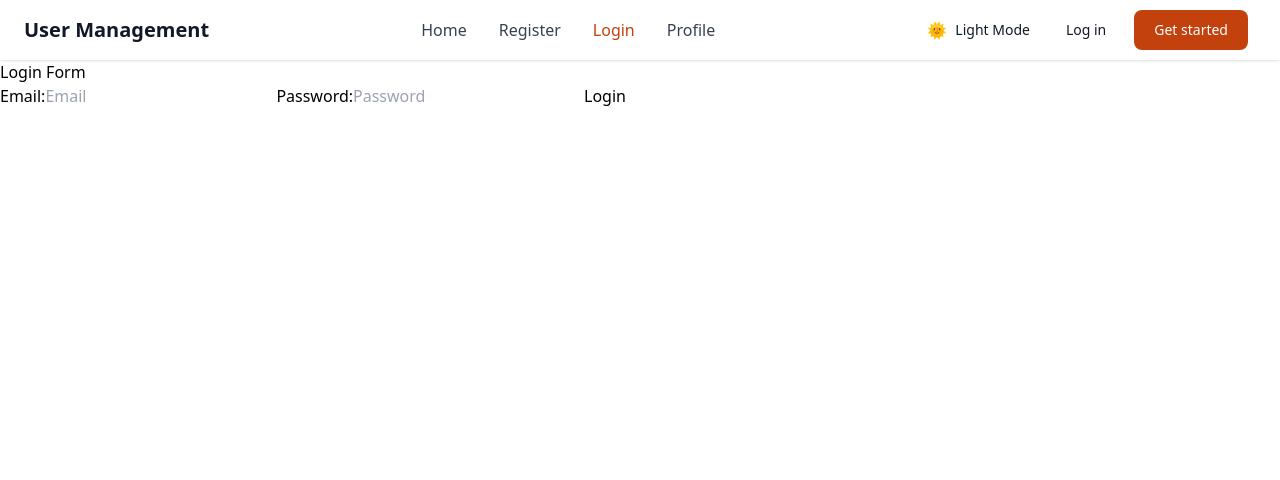
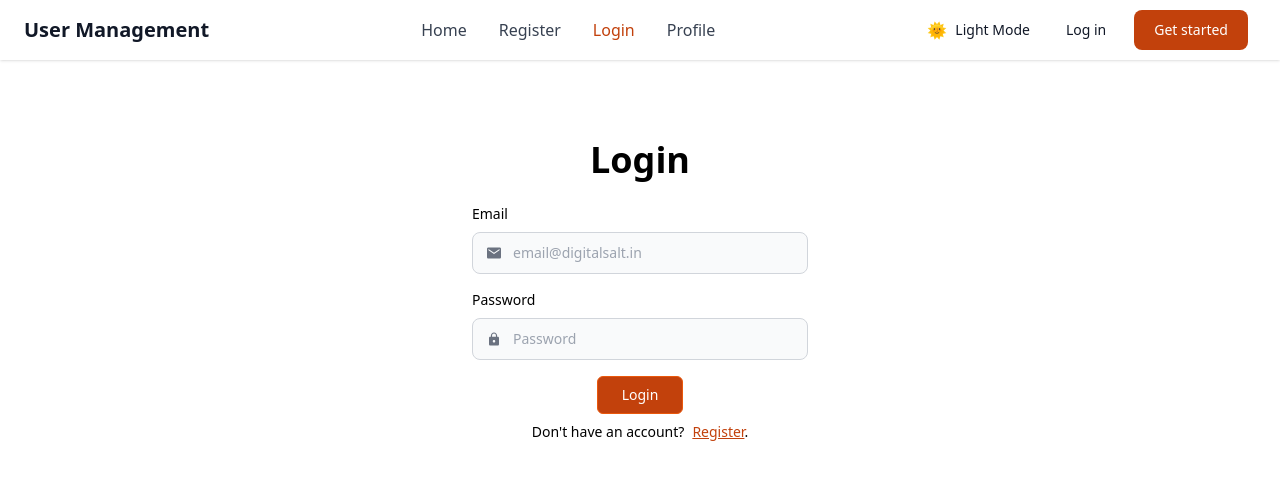
Before and after one commit to sohail019/User-Management-System, a React (Vite) app in the folder frontend/: page /login in a window 1280 px wide. Shown: the top 480 px of the page. Built offline with nearby package versions, Linux system fonts and the light colour scheme.

Commit message:
Created Registration and Login page n Frontend

```diff
--- a/frontend/src/App.jsx
+++ b/frontend/src/App.jsx
@@ -7,14 +7,14 @@ function App() {
   const { theme } = useContext(ThemeContext);
 
   return (
-    <>
+    <div className={`${
+          theme === "dark" ? "dark" : ""
+        }bg-white text-black dark:bg-[#131314] dark:text-[#c4c7c5] h-screen`}>
       <Header />
-    <div className={`${theme === "dark" ? "dark" : ""} bg-white text-black dark:bg-[#131314] dark:text-[#c4c7c5] min-h-screen`}>
-      <main>
-        <Outlet />
-      </main>
+      <div className="mt-14">
+          <Outlet />
+      </div>
     </div>
-    </>
   );
 }
 
--- a/frontend/src/main.jsx
+++ b/frontend/src/main.jsx
@@ -12,7 +12,6 @@ import { Admin } from "./pages/Admin";
 import { ManageUsers } from "./pages/ManageUsers";
 import { ThemeProvider } from "./contexts/ThemeContext";
 import { Home } from "./pages/Home";
-import { RegisterTwo } from "./pages/RegisterTwo";
 
 // Define routes
 const router = createBrowserRouter([
--- a/frontend/src/pages/Login.jsx
+++ b/frontend/src/pages/Login.jsx
@@ -1,15 +1,14 @@
 import { useState, useContext } from "react";
 import { AuthContext } from "../contexts/AuthContext";
-import { useNavigate } from "react-router-dom";
+import { Link, useNavigate } from "react-router-dom";
 import axios from "axios";
+import { IoMdLock, IoMdMail } from "react-icons/io";
 export const Login = () => {
   const [email, setEmail] = useState("");
   const [password, setPassword] = useState("");
   const [error, setError] = useState("");
   const { login } = useContext(AuthContext);
   const navigate = useNavigate();
-
-
 
   const handleFormSubmit = async (e) => {
     e.preventDefault();
@@ -30,7 +29,77 @@ export const Login = () => {
 
   return (
     <div>
-      <form onSubmit={handleFormSubmit}>
+      <section className="flex items-center justify-center">
+        <div className="flex flex-col lg:flex-row w-full max-w-4xl mx-auto sm:px-40 md:px-64 lg:px-64">
+          <main className="flex flex-col justify-center flex-grow  p-6 rounded-lg ">
+            <h1 className="text-2xl font-bold sm:text-3xl md:text-4xl text-center">
+              Login
+            </h1>
+
+            <form
+              className="mt-6 flex flex-col gap-4"
+              onSubmit={handleFormSubmit}
+            >
+              {/* Email */}
+              <div className="flex flex-col">
+                <label className="block mb-2 text-sm font-medium">Email</label>
+                <div className="relative">
+                  <div className="absolute inset-y-0 start-0 flex items-center ps-3.5 pointer-events-none">
+                    <IoMdMail className="text-gray-500" />
+                  </div>
+                  <input
+                    type="email"
+                    value={email}
+                    onChange={(e) => setEmail(e.target.value)}
+                    required
+                    className="bg-gray-50 border border-gray-300 text-sm rounded-lg block w-full ps-10 p-2.5 dark:bg-gray-700 dark:border-gray-600 dark:placeholder-gray-400 dark:text-white dark:focus:border-blue-500"
+                    placeholder="email@digitalsalt.in"
+                  />
+                </div>
+              </div>
+
+              {/* PAssword */}
+              <div className="flex flex-col">
+                <label className="block mb-2 text-sm font-medium ">
+                  Password
+                </label>
+                <div className="relative">
+                  <div className="absolute inset-y-0 start-0 flex items-center ps-3.5 pointer-events-none">
+                    <IoMdLock className="text-gray-500" />
+                  </div>
+                  <input
+                    type="password"
+                    value={password}
+                    onChange={(e) => setPassword(e.target.value)}
+                    required
+                    className="bg-gray-50 border border-gray-300 text-sm rounded-lg block w-full ps-10 p-2.5 dark:bg-gray-700 dark:border-gray-600 dark:placeholder-gray-400 dark:text-white dark:focus:border-blue-500"
+                    placeholder="Password"
+                  />
+                </div>
+              </div>
+              {error && <p className="text-red-500 text-center">{error}</p>}
+              <div className="flex flex-col items-center">
+                <button
+                  className="rounded-md border border-orange-600 bg-orange-700 px-6 py-2 text-sm font-medium text-white transition hover:bg-transparent hover:text-orange-800 focus:outline-none focus:ring active:text-orange-500"
+                  type="submit"
+                >
+                  Login
+                </button>
+
+                <p className="mt-2 text-sm ">
+                  Don't have an account?
+                  <Link to="/register" className="text-orange-700 underline ml-2">
+                    Register
+                  </Link>
+                  .
+                </p>
+              </div>
+            </form>
+          </main>
+        </div>
+      </section>
+
+      {/* <form onSubmit={handleFormSubmit}>
         <h2>Login Form</h2>
         {error && <p style={{ color: "red" }}>{error}</p>}
         <label htmlFor="email">
@@ -54,7 +123,7 @@ export const Login = () => {
           />
         </label>
         <button type="submit">Login</button>
-      </form>
+      </form> */}
     </div>
   );
 };
--- a/frontend/src/pages/Register.jsx
+++ b/frontend/src/pages/Register.jsx
@@ -1,7 +1,6 @@
 import React, { useContext, useState } from "react";
 import axios from "axios";
 import { Link, useNavigate } from "react-router-dom";
-import { ThemeContext } from "../contexts/ThemeContext";
 import { MdDarkMode, MdLightMode } from "react-icons/md";
 import { IoMdLock, IoMdMail, IoMdPerson } from "react-icons/io";
 
@@ -60,7 +59,7 @@ export const Register = () => {
 
   return (
     <>
-      <section className="flex items-center justify-center h-screen">
+      <section className="flex items-center justify-center ">
         <div className="flex flex-col lg:flex-row w-full max-w-4xl mx-auto sm:px-40 md:px-64 lg:px-64">
           <main className="flex flex-col justify-center flex-grow  p-6 rounded-lg ">
             <h1 className="text-2xl font-bold sm:text-3xl md:text-4xl text-center">
```
